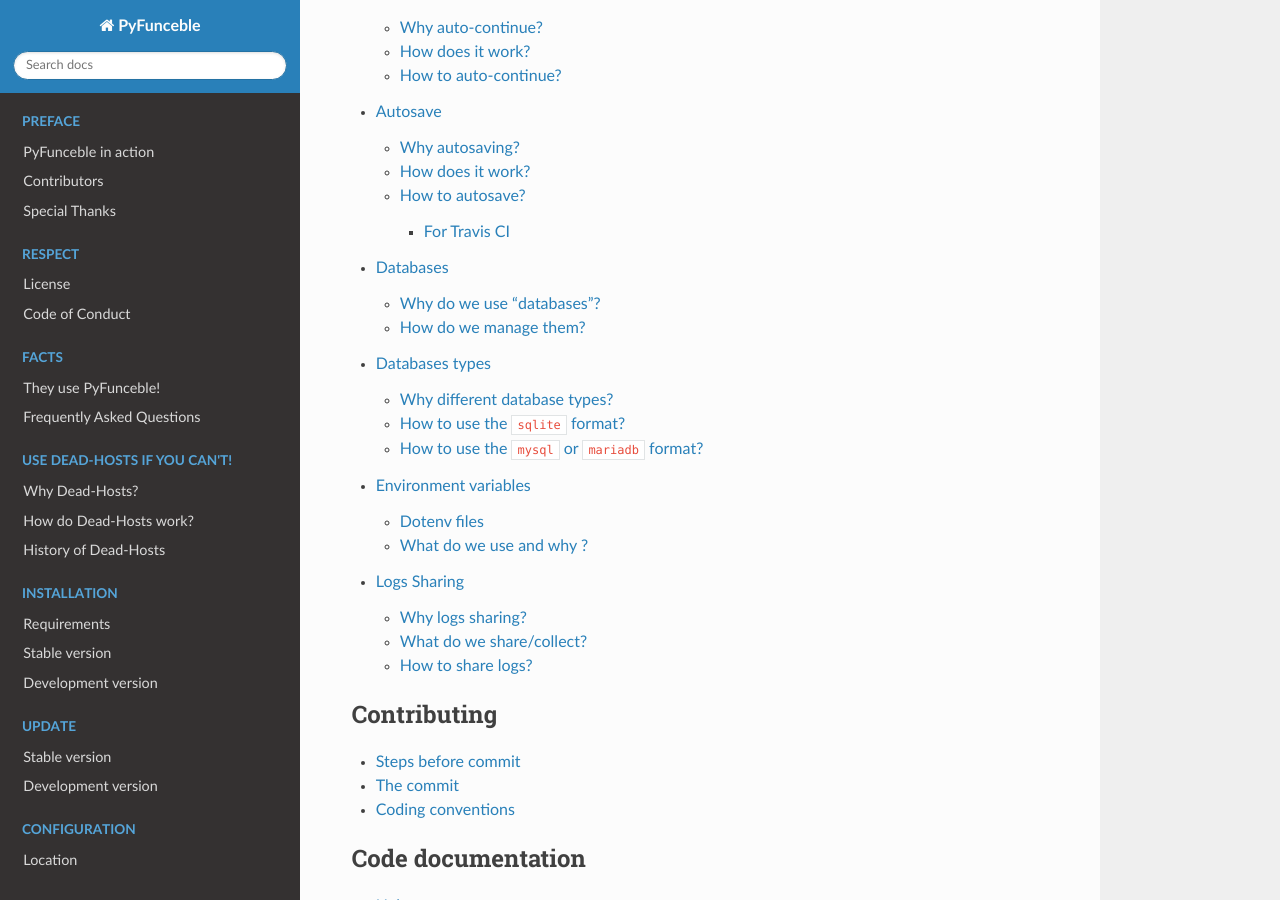
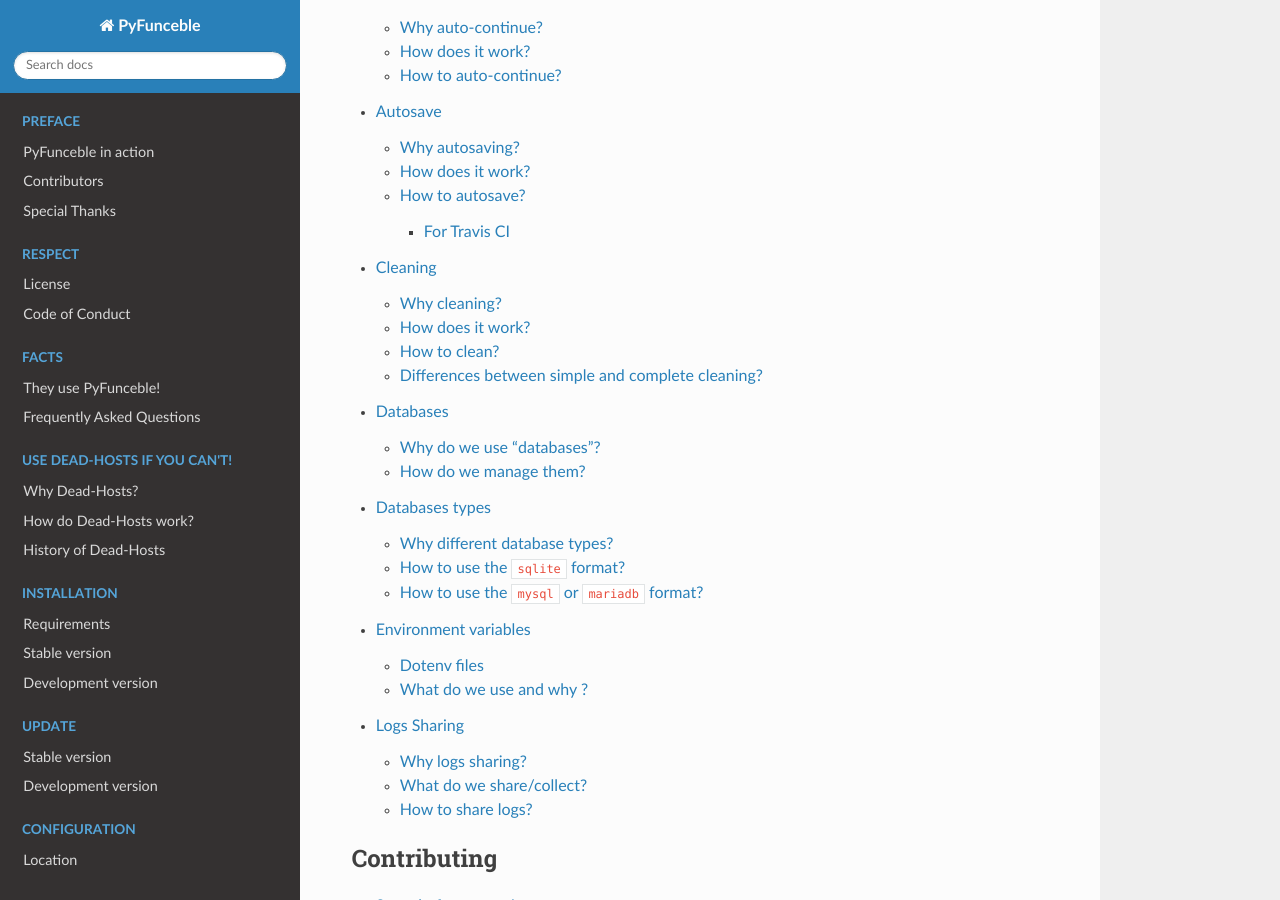
Before and after one commit to PyFunceble/rst-docs, a Sphinx documentation site: the page built from docs/index.rst, in a window 1280 px wide and 900 px high, scrolled down 7996 px. Built offline with Sphinx 7.4.7 and the Read the Docs theme 2.0.0, drawn with Linux system fonts in a browser that asks for light colours; pages that are not in the unit, such as notebooks, are missing from menus; some of the changed lines change nothing that is shown.

Commit message:
Introduction of the cleaning documentation

```diff
--- /dev/null
+++ b/docs/components/clean.rst
@@ -0,0 +1,34 @@
+Cleaning
+========
+
+Why cleaning?
+-------------
+
+Because we constantly need to clean files which are not needed before starting a new test,
+we embedded our cleaning logic.
+
+How does it work?
+-----------------
+
+It has an internal map of what has to be deleted and how.
+
+How to clean?
+-------------
+
+For a simple clean, run PyFunceble with the :code:`--clean` argument.
+
+For a complete cleaning, run PyFunceble with the :code:`--clean-all` argument.
+
+
+Differences between simple and complete cleaning?
+-------------------------------------------------
+
+The :code:`--clean` logic only cleans the :code:`output/` directory.
+
+The :code:`--clean-all` delete all files generated which are not useful for future usage.
+
+.. note::
+    :code:`--clean-all` does not delete the following files even if generated by us.
+
+    * :code:`.pyfunceble-env`
+    * :code:`whois_db.json`
--- a/docs/index.rst
+++ b/docs/index.rst
@@ -122,6 +122,7 @@
 
    components/auto-continue
    components/auto-save
+   components/clean
    components/databases
    components/environment-variables
    components/logs-sharing
```
